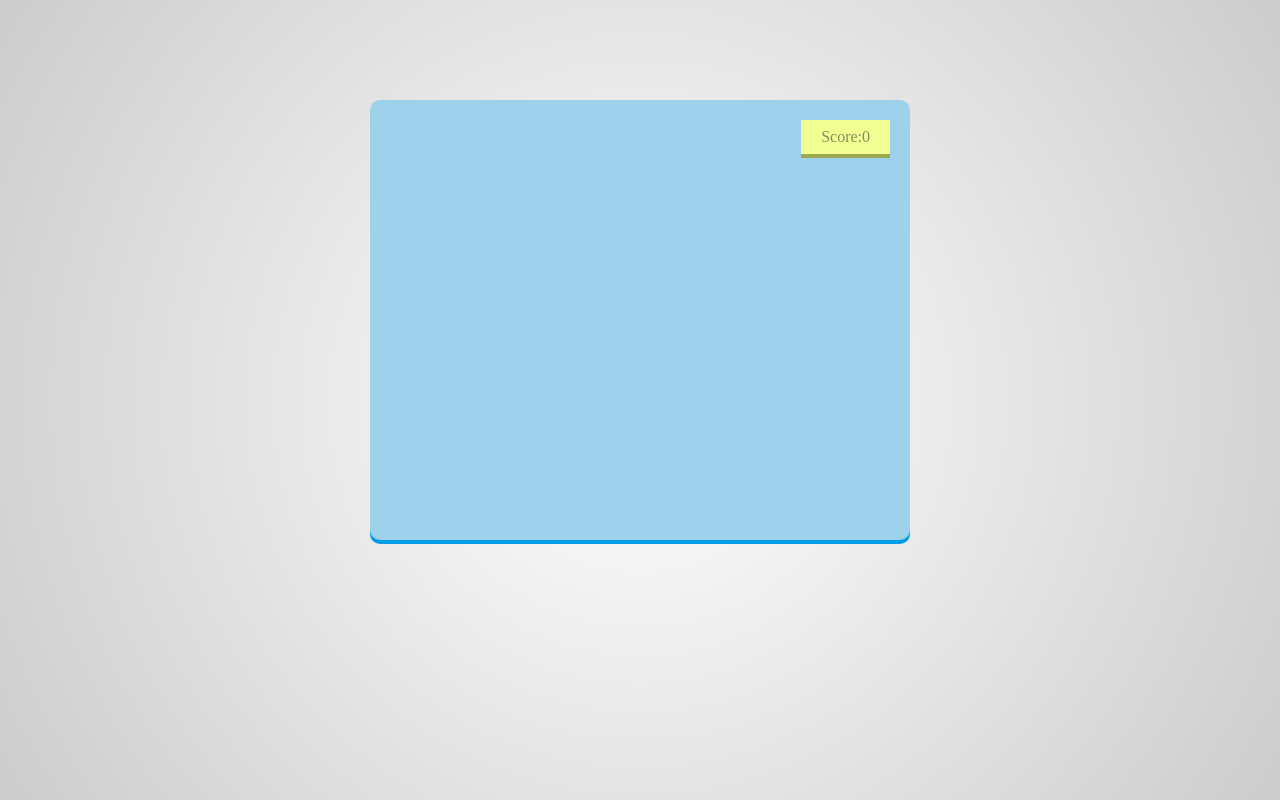
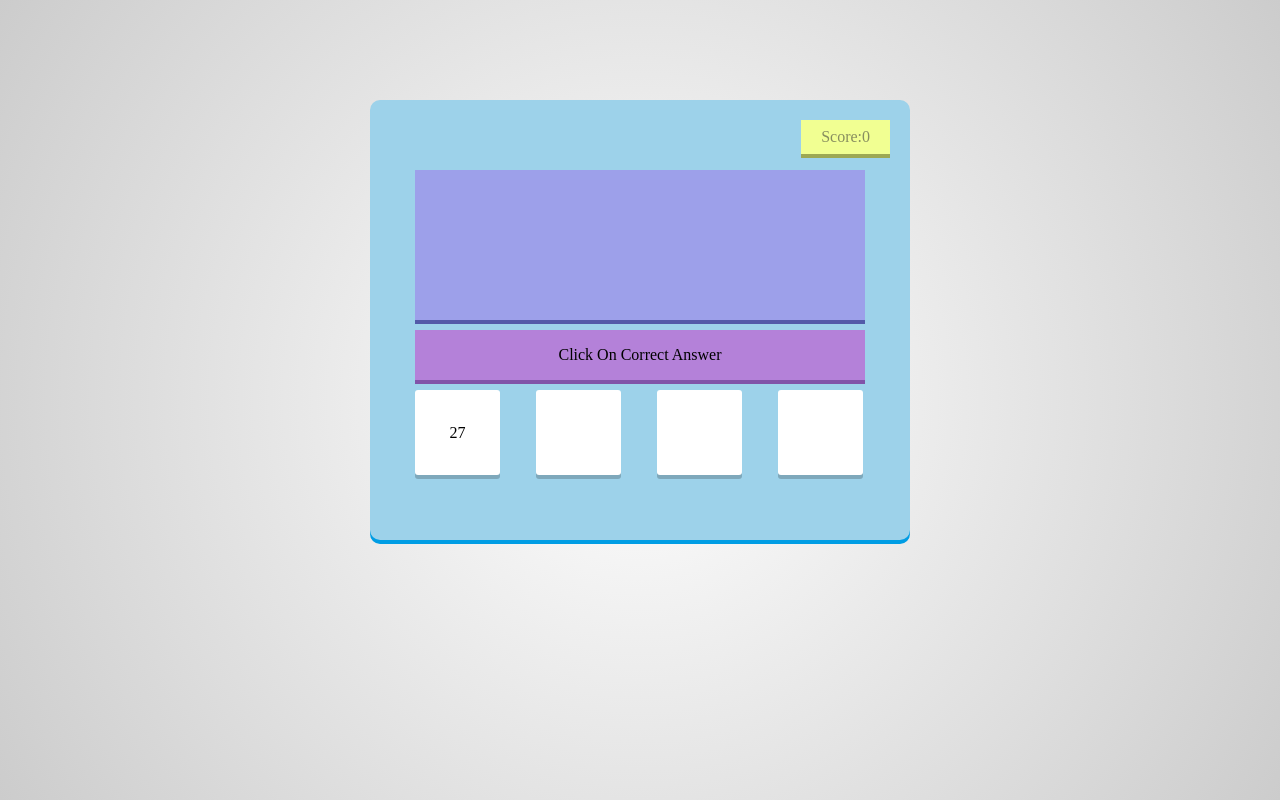
Before and after one commit to NAVJOTSINGH04/math-game, a plain HTML site: page INDEX.html in a window 1280 px wide. Drawn offline with Linux system fonts and the light colour scheme.

Commit message:
ques,inst,choice div ready

```diff
--- a/INDEX.html
+++ b/INDEX.html
@@ -10,7 +10,14 @@
     <div id="score">Score:<span id="scorevalue">0</span> </div>
     <div id="correct">Correct</div>
     <div id="wrong">Try Again</div>
-
+    <div id="question"> </div>
+    <div id="instruction">Click On Correct Answer</div>
+    <div id="choice">
+        <div id="box1" class="box">27</div>
+        <div id="box2" class="box"></div>
+        <div id="box3" class="box"></div>
+        <div id="box4" class="box"></div>
+    </div>
         </div>
 	</body>
 </html>
--- a/styling.css
+++ b/styling.css
@@ -38,3 +38,56 @@ html{
     padding: 11px;
     display: none;
 }
+#question {
+ width: 450px;
+    height: 150px;
+   background-color: #9DA0EA;
+   /* margin-top: 51px;
+    margin-left: auto;
+    margin-right: auto;*/
+    margin: 50px auto 10px auto;
+    box-shadow: 0px 4px #535aa8;
+    font-size: 100px;
+    text-align: center;
+    font-family: cursive,sans-serif;
+    color: black;
+}
+
+#instruction {
+    width: 450px;
+    height: 50px;
+    background-color: #B481D9;
+    margin: 10px auto ;
+    text-align: center;
+    line-height: 50px;
+    box-shadow: 0px 4px #8153a8;
+}
+
+#choice {
+    width: 450px;
+    height: 100px;
+   /* background-color: red;*/
+    margin: 10px auto;
+
+}
+.box {
+    width: 85px;
+    height: 85px;
+    background-color: white;
+    float: left;
+    margin-right: 36px;
+    border-radius: 3px;
+    cursor: pointer;
+    box-shadow: 0px 4px rgba(0,0,0,0.2);
+    text-align: center;
+    line-height: 85px;
+}
+.box:hover{
+    background-color: #9C89F6;
+    color: white;
+    box-shadow: 0px 4px #6b54d3;
+}
+
+#box4 {
+    margin-right: 0px;
+}
```
